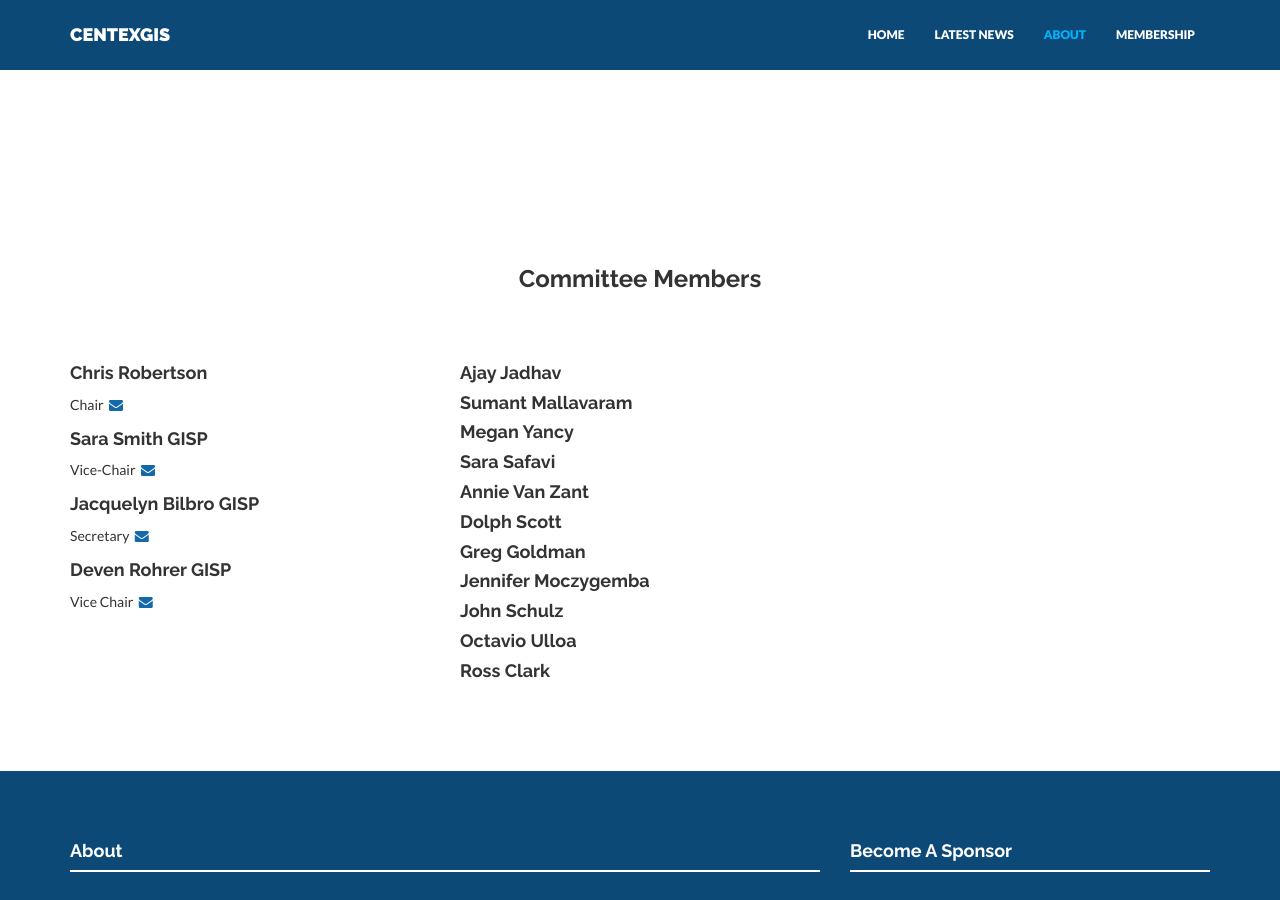
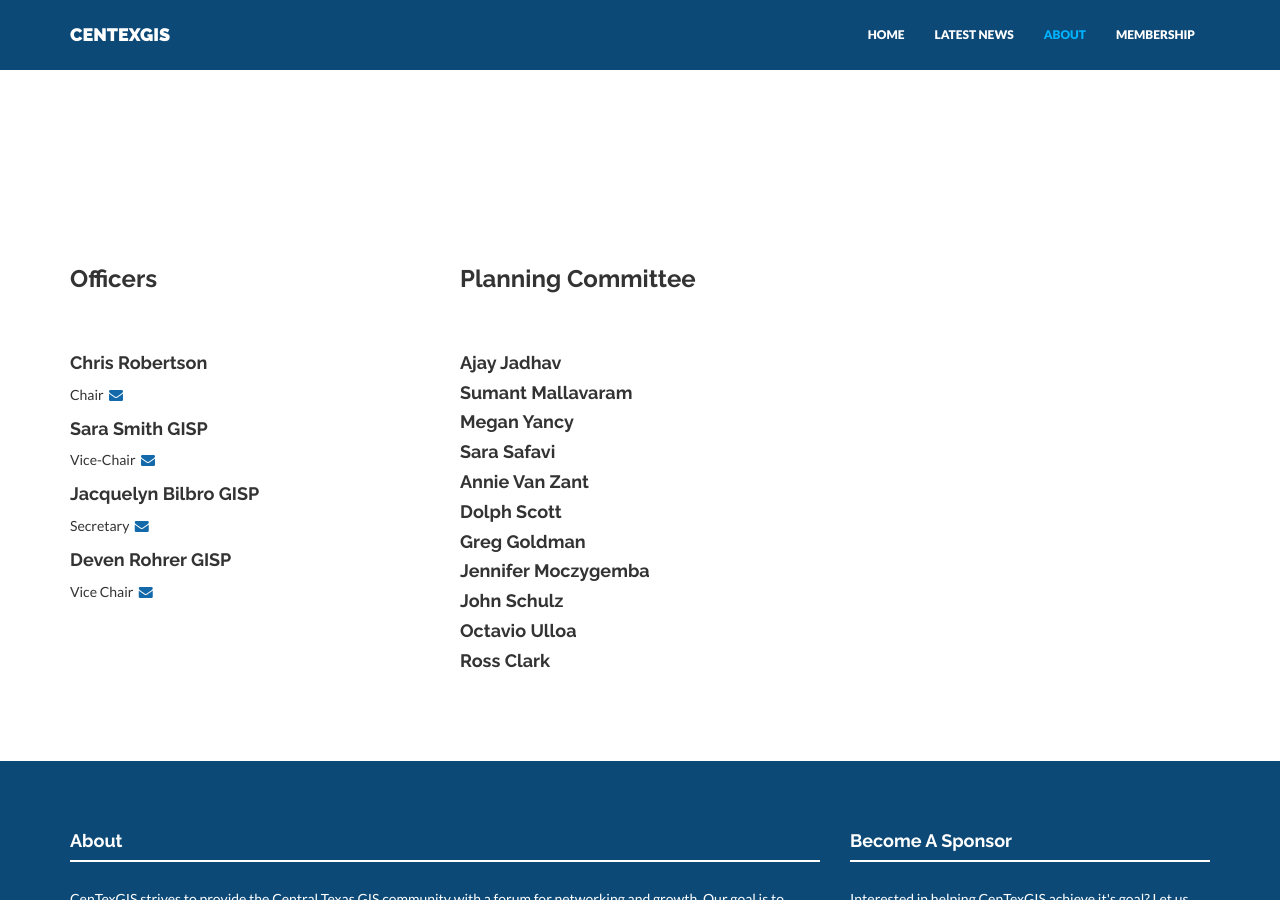
Before and after one commit to centexgis/centexgis.github.io, a Jekyll site: the page built from about.html, in a window 1280 px wide and 900 px high. Built offline with Jekyll 4.4.1, drawn with Linux system fonts in a browser that asks for light colours; nearby versions of some CDN libraries.

Commit message:
committee members - about.hmtl

```diff
--- a/_includes/members.html
+++ b/_includes/members.html
@@ -1,7 +1,8 @@
 <div class="container mtb">
     <div class="row">
-    <h3 class="mb text-center">Committee Members</h3>
+
         <div class="col-md-4">
+        <h3 class="mb text-left">Officers</h3>
         {% for member in site.members %}
             <h4>{{ member.name }}</h4>
                 <p>
@@ -12,10 +13,13 @@
                 </p>
             {% endfor %}
         </div>
+
         <div class="col-md-4">
+        <h3 class="mb text-left">Planning Committee</h3>
         {% for committee in site.committees %}
             <h4>{{ committee.name }}</h4>
         {% endfor %}
         </div>
+
     </div><!--/row -->
 </div><!--/container -->
```
